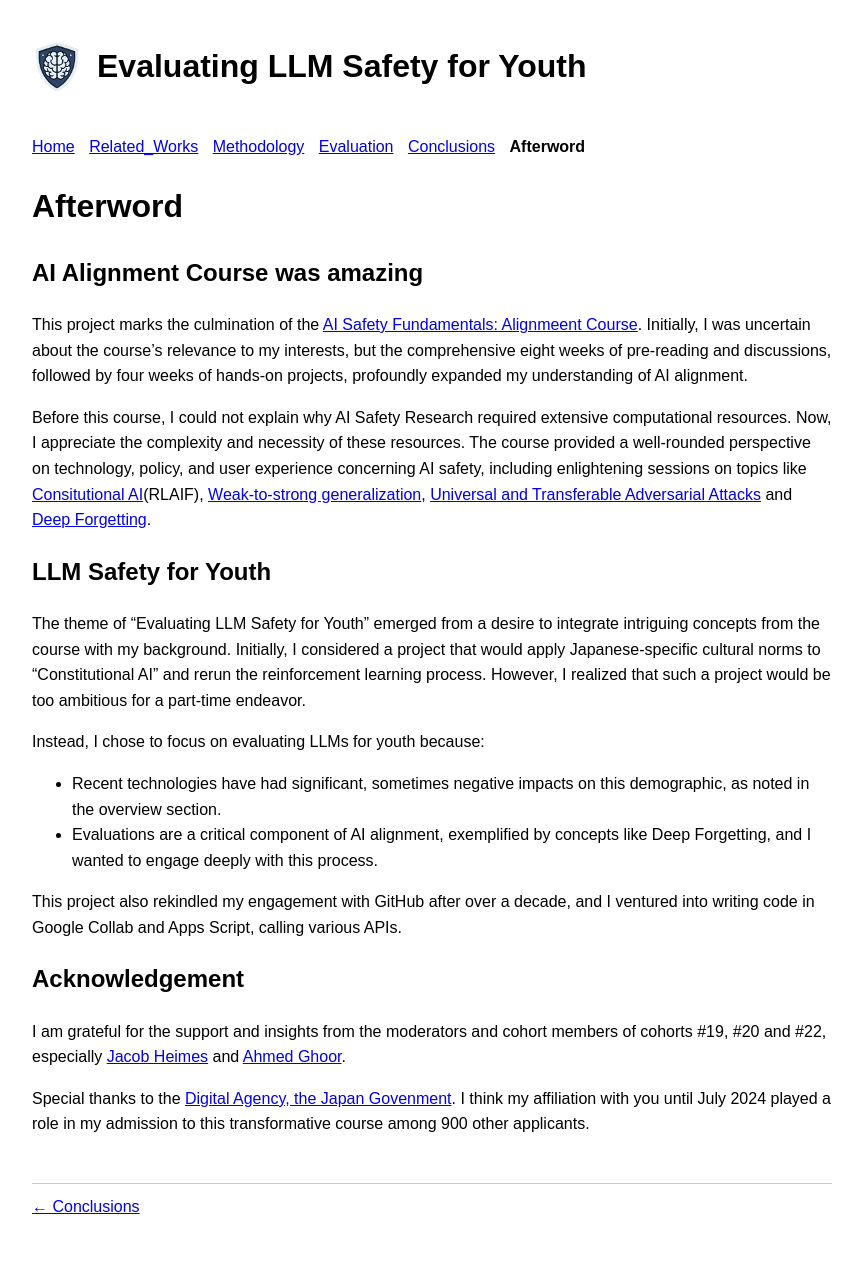
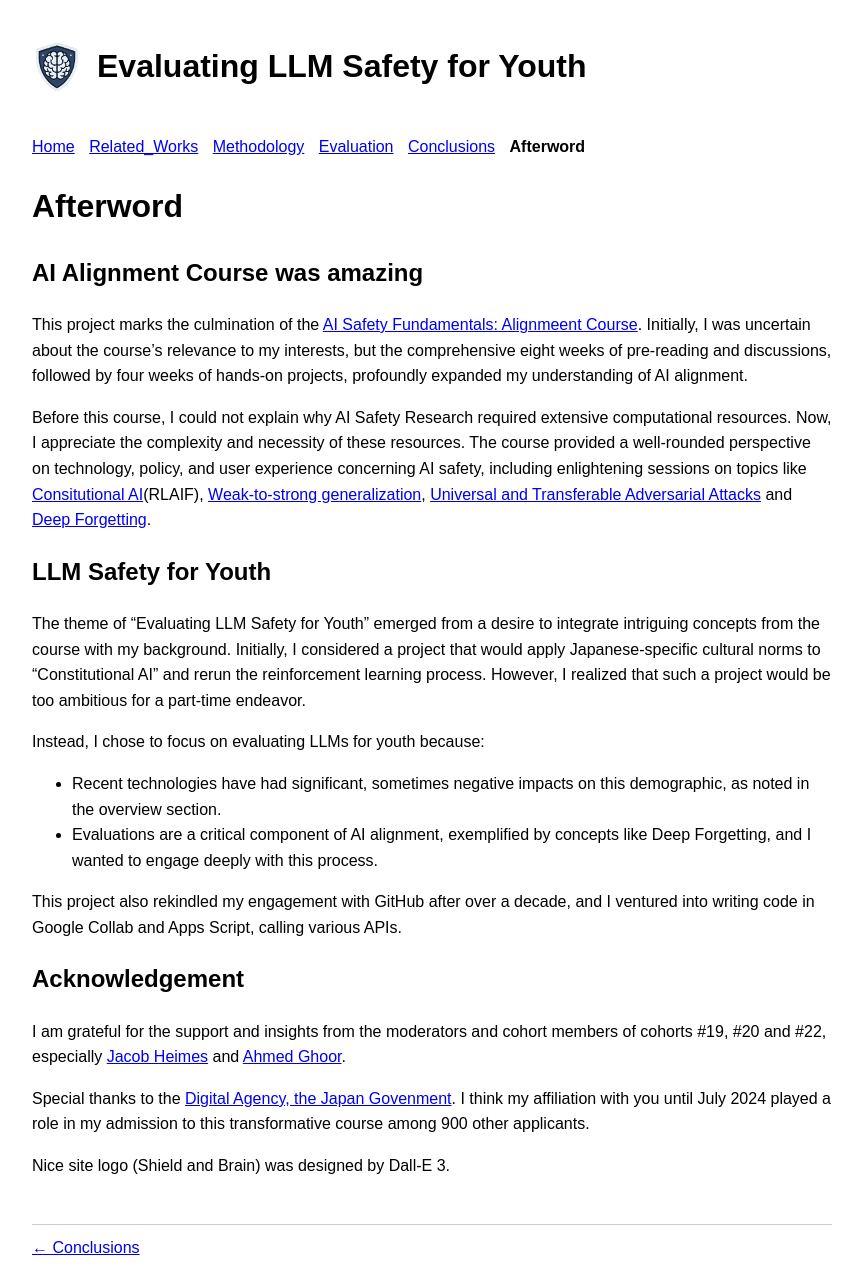
Before and after one commit to nidone/AI-Safety-Project, a Jekyll site: the page built from afterword.md, in a window 1280 px wide. Shown: the whole page, without its empty margins (208-1071 px from the left). Built offline with Jekyll 4.4.1, drawn with Linux system fonts in a browser that asks for light colours; nearby versions of some CDN libraries; before the commit the page ends 1239 px from its top, so only the background shows below that.

Commit message:
misc update

```diff
--- a/afterword.md
+++ b/afterword.md
@@ -26,4 +26,6 @@ This project also rekindled my engagement with GitHub after over a decade, and I
 I am grateful for the support and insights from the moderators and cohort members of cohorts #19, #20 and #22, especially [Jacob Heimes](https://www.linkedin.com/in/jacob-haimes/) and [Ahmed Ghoor](https://www.linkedin.com/in/ahmedghoor/).
 
 Special thanks to the [Digital Agency, the Japan Govenment](https://www.linkedin.com/company/digital-agency-of-japan/). I think my affiliation with you until July 2024 played a role in my admission to this transformative course among 900 other applicants.
+
+Nice site logo (Shield and Brain) was designed by Dall-E 3.
 <br /> <br />
```
